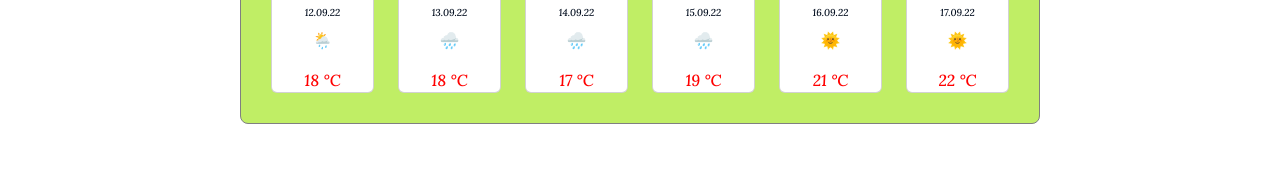
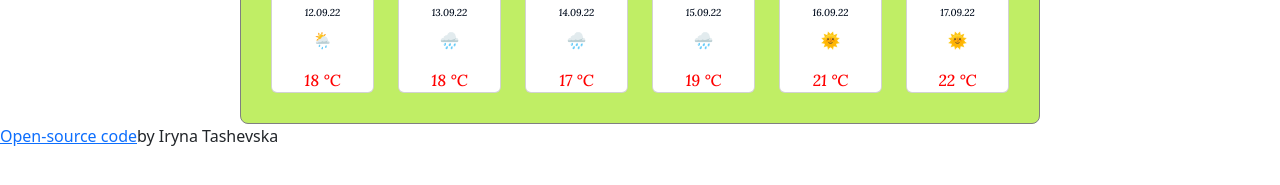
Before and after one commit to IrynaTashevska/WheatherApp, a plain HTML site: page index.html in a window 1280 px wide. Shown: the part 279-464 px from the top of the page. Drawn offline with nearby package versions, Linux system fonts and the light colour scheme; no server answers.

```diff
--- a/index.html
+++ b/index.html
@@ -141,7 +141,7 @@
         </div>
       </section>
     </div>
+    <a href="https://github.com/IrynaTashevska/WheatherApp" target="_blank">Open-source code</a>by Iryna Tashevska
     <script src="./css/index.js"></script>
-
   </body>
 </html>
```
